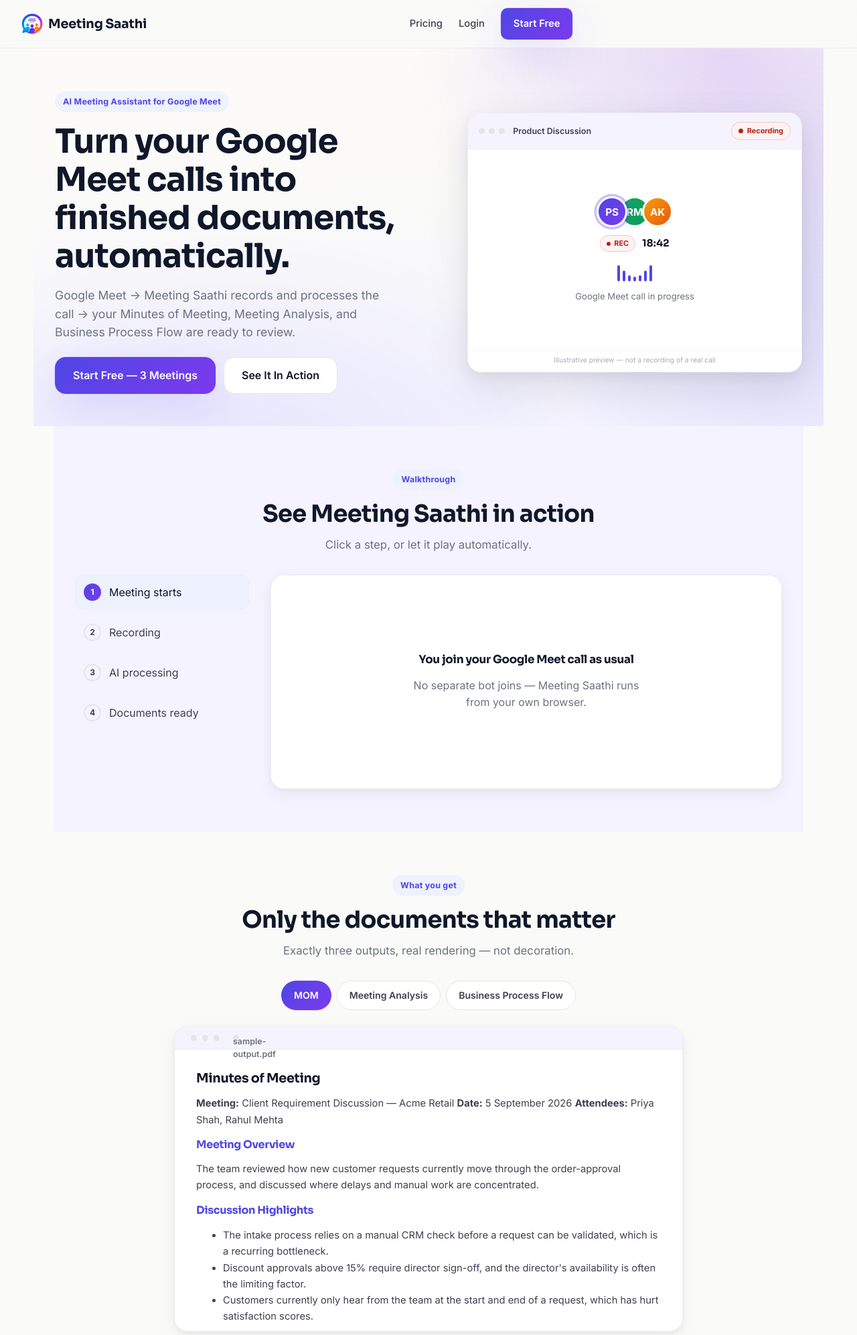
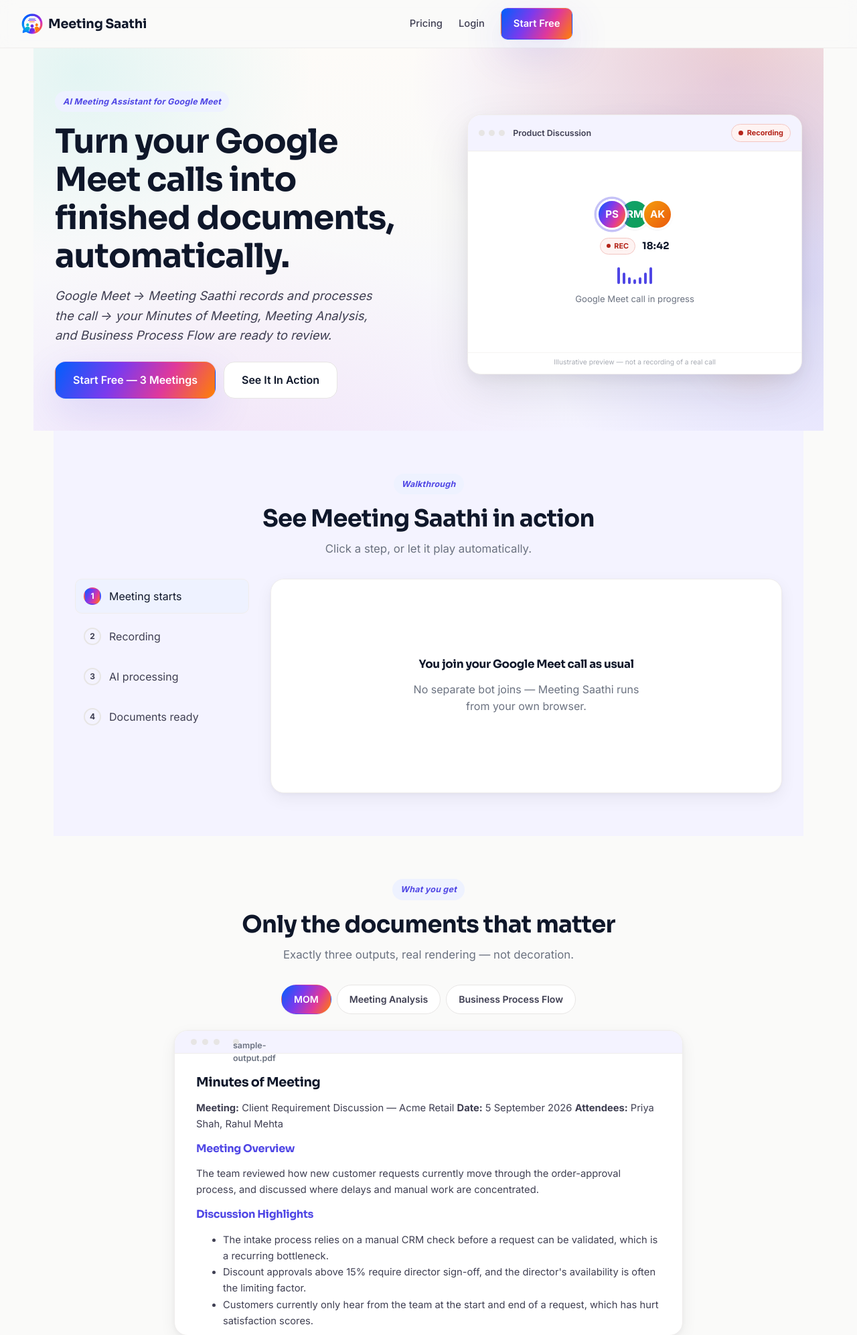
Before and after one commit to aditya2004-source/meeting-saathi, a FastAPI app: page / in a window 1280 px wide. Shown: the top 1993 px of the page at 67% size. Run offline with FastAPI, Linux system fonts and the light colour scheme; parts of the project's set-up code (start-up, migrations or seed data) failed here and were passed over; some libraries are stand-ins or nearby versions.

Commit message:
Fix confusing doc-generation elapsed timer + premium visual pass matching the real logo
Elapsed-timer bug: once a meeting finishes recording/processing (state
saved/failed), the dashboard kept ticking 'Xm Ys elapsed' counted from the
meeting's original created_at for as long as any document was later
generated on demand -- looking exactly like the whole meeting was still
stuck, sometimes long after it actually finished. tickElapsed() now clears
that counter once the run itself is terminal; each document's own
'Generating... (usually 1-2 min)' label is the correct, honest time signal
for that phase. Real generation latency (a Gemini API call, ~60-115s) is
unchanged -- this fixes the confusing signal, not the underlying wait,
which is an external API latency, not our own code overhead.

Visual pass: the site's accent gradient was plain indigo->violet and did
not draw from the actual brand mark at all. Sampled app/web/static/brand/logo.png's
real colors (blue #005FFC, violet #7C3AED already in use, magenta, and
orange #FE8103) and rebuilt --ms-gradient as a 4-stop gradient matching the
logo's own ring -- this single token change re-colors every primary
button, the pricing CTA band, and hero glows consistently sitewide. Hero
background gained subtle cyan/orange radial accents alongside the existing
indigo/violet ones so the ambient background echoes the full logo palette
without becoming a solid colored background (kept the neutral off-white
base -- that restraint is what keeps a vivid mark reading as premium
rather than loud). Added an italic treatment to .eyebrow tags and the hero
tagline (.hero .lead) for an editorial touch -- deliberately NOT applied
to body copy, FAQ answers, or legal text, since italic hurts readability
at paragraph length.

Tests: 374 passed, 12 pre-existing failures -- identical set to before
this change (confirmed: 10 in test_docgen_grounding.py for BRD/FRD
functions removed by an earlier commit and never fixed on this branch; 2
in test_site_pages.py caused only by this throwaway .env's missing
ADMIN_URL_SLUG, not this change). Zero new failures.

Co-Authored-By: Claude Sonnet 5 <noreply@anthropic.com>

```diff
--- a/app/web/static/site.css
+++ b/app/web/static/site.css
@@ -5,7 +5,11 @@
    ========================================================================== */
 
 :root {
-  /* --- Color: off-white/neutral base, indigo->violet as a restrained accent --- */
+  /* --- Color: off-white/neutral base, the real logo gradient (blue -> violet
+     -> pink -> orange, sampled from app/web/static/brand/logo.png) as the
+     accent. Base stays a clean neutral -- the logo's own vivid ring is the
+     accent, not the page background, which is what keeps a colorful mark
+     reading as premium rather than loud. --- */
   --ms-bg: #FAFAF9;
   --ms-bg-alt: #F4F3FF;         /* faint violet-tinted section background, used sparingly */
   --ms-surface: #FFFFFF;
@@ -17,10 +21,13 @@
 
   --ms-accent-1: #4F46E5;       /* indigo */
   --ms-accent-2: #7C3AED;       /* violet */
+  --ms-accent-3: #E0389B;       /* magenta -- logo's ring, blue->orange midpoint */
+  --ms-accent-4: #FE8103;       /* orange -- logo's ring, exact sampled hex */
+  --ms-accent-cyan: #02BEC8;    /* cyan -- logo's left figure, exact sampled hex */
   --ms-accent-soft: #EEF2FF;
   --ms-accent-ring: rgba(79, 70, 229, 0.35);
-  --ms-gradient: linear-gradient(135deg, var(--ms-accent-1), var(--ms-accent-2));
-  --ms-gradient-soft: linear-gradient(135deg, rgba(79,70,229,0.08), rgba(124,58,237,0.08));
+  --ms-gradient: linear-gradient(120deg, #005FFC 0%, var(--ms-accent-2) 38%, var(--ms-accent-3) 68%, var(--ms-accent-4) 100%);
+  --ms-gradient-soft: linear-gradient(120deg, rgba(0,95,252,0.08), rgba(124,58,237,0.08) 45%, rgba(224,56,155,0.08) 75%, rgba(254,129,3,0.08));
 
   --ms-success: #0F9D58;
   --ms-success-bg: #ECFDF3;
@@ -175,7 +182,7 @@ body.site {
   border-color: transparent;
   box-shadow: var(--ms-shadow-glow);
 }
-.site .btn.primary:hover { box-shadow: 0 0 0 1px rgba(79,70,229,0.15), 0 26px 70px rgba(79,70,229,0.22); }
+.site .btn.primary:hover { box-shadow: 0 0 0 1px rgba(79,70,229,0.15), 0 26px 70px rgba(79,70,229,0.18), 0 8px 30px rgba(254,129,3,0.14); }
 .site .btn.ghost { background: transparent; border-color: transparent; }
 .site .btn.danger { color: var(--ms-danger); border-color: #F3C6C2; background: var(--ms-danger-bg); }
 .site .btn.danger:hover { background: #FEE4E1; }
@@ -207,6 +214,7 @@ body.site {
   border-radius: var(--ms-radius-pill);
   font-size: 0.78rem;
   font-weight: 700;
+  font-style: italic;
   letter-spacing: 0.02em;
   margin-bottom: var(--ms-space-4);
 }
@@ -393,9 +401,11 @@ body.site {
   position: relative;
   overflow: hidden;
   background:
-    radial-gradient(820px 620px at 88% 2%, rgba(124,58,237,0.19), transparent 58%),
+    radial-gradient(760px 580px at 90% 0%, rgba(254,129,3,0.14), transparent 56%),
+    radial-gradient(820px 620px at 88% 8%, rgba(124,58,237,0.19), transparent 58%),
     radial-gradient(640px 560px at 98% 64%, rgba(79,70,229,0.15), transparent 64%),
-    radial-gradient(720px 480px at 26% 108%, rgba(79,70,229,0.08), transparent 70%),
+    radial-gradient(560px 460px at 6% 6%, rgba(2,190,200,0.10), transparent 62%),
+    radial-gradient(720px 480px at 26% 108%, rgba(224,56,155,0.07), transparent 70%),
     linear-gradient(180deg, #FDFBF8 0%, var(--ms-bg) 42%, var(--ms-bg-alt) 100%);
 }
 .site .hero::after {
@@ -411,7 +421,7 @@ body.site {
   z-index: -1;
 }
 .site .hero h1 { font-size: clamp(2.1rem, 4vw, 3.1rem); margin-bottom: var(--ms-space-4); }
-.site .hero .lead { font-size: 1.1rem; color: var(--ms-muted); max-width: 500px; margin: 0 0 var(--ms-space-5); }
+.site .hero .lead { font-size: 1.15rem; font-style: italic; line-height: 1.6; color: var(--ms-ink-soft); max-width: 500px; margin: 0 0 var(--ms-space-5); }
 .site .hero-actions { display: flex; gap: var(--ms-space-3); flex-wrap: wrap; }
 
 /* --- Animated hero mockup: replaceable slot for a future real recording ---
@@ -423,7 +433,9 @@ body.site {
   content: "";
   position: absolute;
   inset: -36px -22px;
-  background: radial-gradient(closest-side, rgba(124,58,237,0.22), rgba(79,70,229,0.09) 60%, transparent 78%);
+  background:
+    radial-gradient(closest-side, rgba(124,58,237,0.22), rgba(79,70,229,0.09) 60%, transparent 78%),
+    radial-gradient(closest-side at 82% 88%, rgba(254,129,3,0.16), transparent 70%);
   filter: blur(26px);
   z-index: 0;
   pointer-events: none;
```
Also changed, not shown: app/web/static/status.js (+28 -1 lines).
